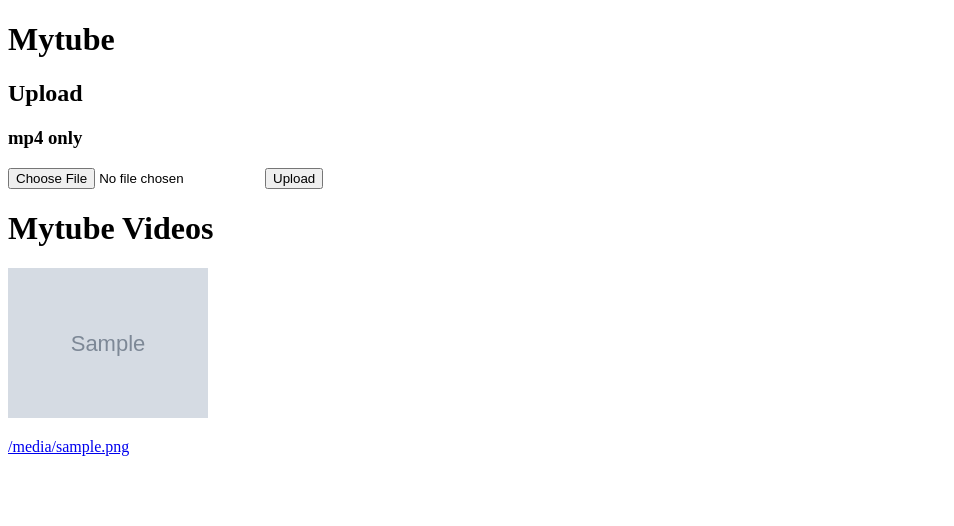
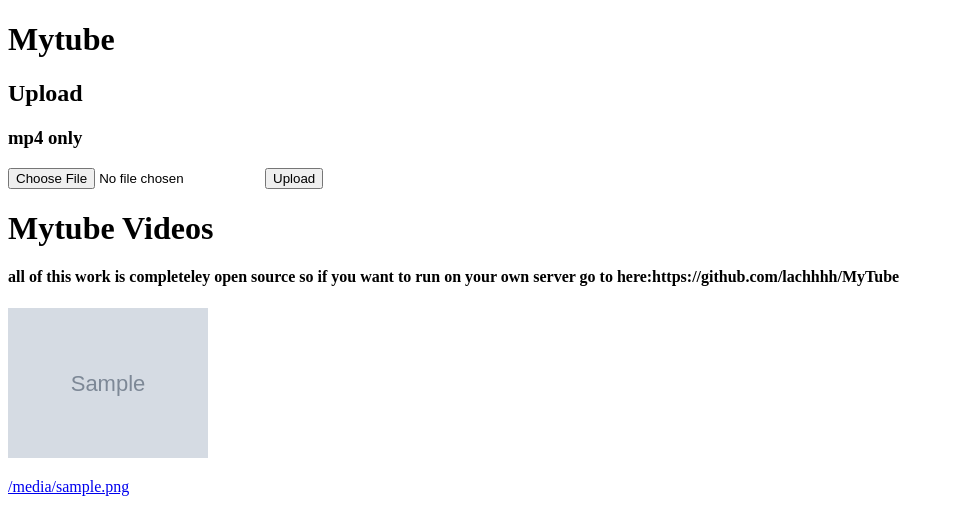
Before and after one commit to lachhhh/MyTube, a Flask app: template youtube/templates/index.html in a window 1280 px wide. Shown: the top 526 px of the page, without its empty margins (0-954 px from the left). Run offline with Flask 2, Linux system fonts and the light colour scheme; the template is opened without the code that fills it: most values are stand-ins (such as "Sample title", 1, 10 or a date in 2020); grey boxes marked "Sample" are stand-in pictures.

Commit message:
Update index.html

```diff
--- a/youtube/templates/index.html
+++ b/youtube/templates/index.html
@@ -18,6 +18,8 @@
         <input type="submit" value="Upload">
     </form>
     <h1>Mytube Videos</h1>
+    <h4>all of this work is completeley open source so if you want to run on your own server go to here:https://github.com/lachhhh/MyTube</h4>
+
     {% for video in videos %}
     <a href="{{ url_for('play', filename=video.filename) }}">
         <img src="{{ url_for('static', filename='thumbnails/' + video.thumbnail) }}" style="max-width: 200px;">
```
